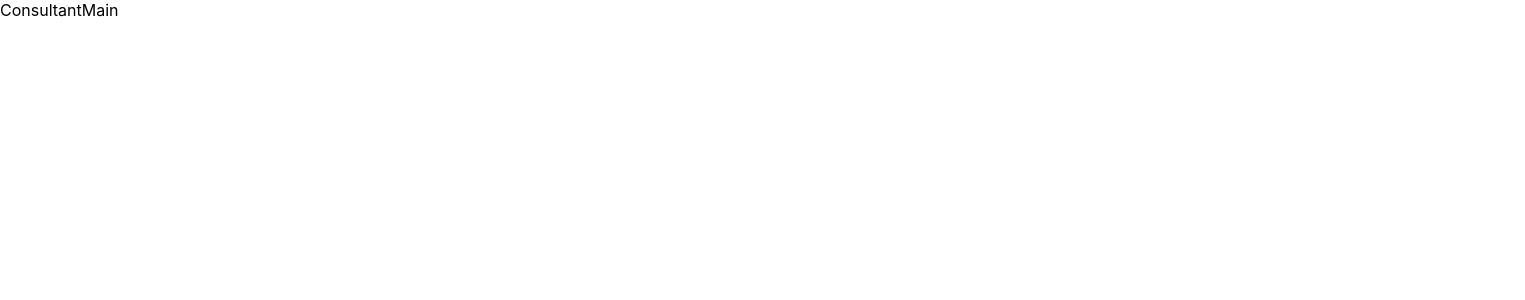
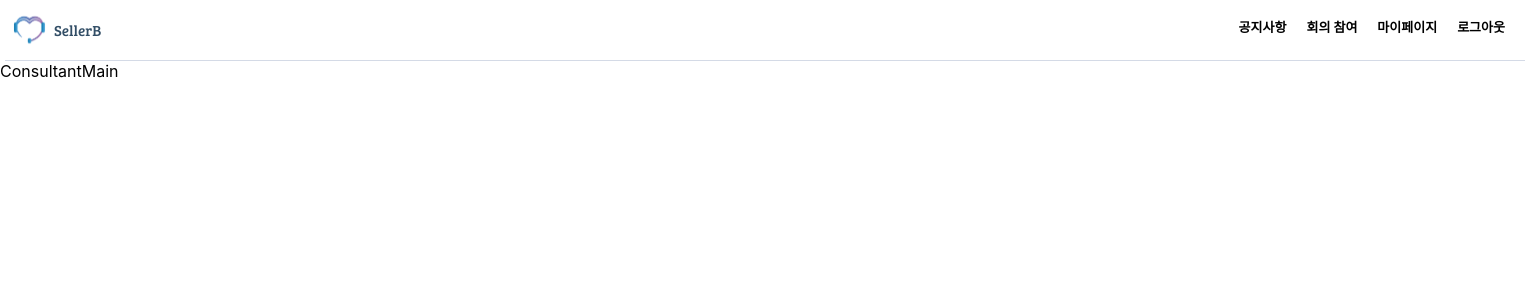
Before and after one commit to henginthere/Seller-B, a React (Create React App) app in the folder FE/sellerb_fe/: page /consultant/main in a window 1280 px wide. Shown: the top 300 px of the page, 1525 px wide, since content can reach past the window. Built offline with nearby package versions, Linux system fonts and the light colour scheme; a web font is replaced by a local one.

Commit message:
[S07P12D105-181] [FE] feat : Header UI Component 생성

```diff
--- /dev/null
+++ b/FE/sellerb_fe/src/components/Common/NavBar/NavBar.css
@@ -0,0 +1,49 @@
+
+.navbar-wrapper {
+    display: flex;
+    margin-left: 5px;
+    width: 1520px;
+    height: 60px;
+    border-bottom: solid 0.3px #D4DAE6;
+    /* border-width: 1410px; */
+}
+
+/* navbar-left START */
+.navbar-left {
+    justify-content: flex-start;
+    width: 50%;
+    display: flex;
+}
+
+.navbar-left .navbar-logo-img {
+    margin: 7px;
+    width: 35px;
+}
+
+.navbar-left .small-sellerb {
+    color: #324E66;
+
+    font-family: 'Bree Serif', cursive;
+    font-size: 15px;
+
+    margin-top: 20px;
+    /* margin-left: 100px; */
+}
+
+/* navbar-right START */
+.navbar-right {
+    justify-content: flex-end;
+    width: 50%;
+    display: flex;
+}
+
+.navbar-right .navbar-right-navigator {
+    display: flex;
+    justify-content: flex-end;
+}
+
+h4 {
+    font-size: 13px;
+
+    margin-right: 20px;
+}
--- /dev/null
+++ b/FE/sellerb_fe/src/components/Common/NavBar/NavBar.js
@@ -0,0 +1,26 @@
+import React from 'react'
+import './NavBar.css'
+
+function NavBar() {
+  return (
+    <>
+        <div className='navbar-wrapper'>
+            <div className='navbar-left'>
+                <img className='navbar-logo-img' alt='#' src={`${process.env.PUBLIC_URL}/img/sellerB_Logo.svg`} />
+                <div className='small-sellerb'>SellerB</div>
+            </div>
+            <div className='navbar-right'>
+                <div className='navbar-right-navigator'>
+                    <h4>공지사항</h4>
+                    <h4>회의 참여</h4>
+                    <h4>마이페이지</h4>
+                    <h4>로그아웃</h4>
+
+                </div>
+            </div>
+        </div>
+    </>
+  )
+}
+
+export default NavBar
--- a/FE/sellerb_fe/src/pages/Consultant/Main/ConsultantMain.js
+++ b/FE/sellerb_fe/src/pages/Consultant/Main/ConsultantMain.js
@@ -1,9 +1,13 @@
 import React from 'react'
 
+import NavBar from '../../../components/Common/NavBar/NavBar'
 
 function ConsultantMain() {
   return (
-    <div>ConsultantMain</div>
+    <>
+    <NavBar></NavBar>
+      <div>ConsultantMain</div>
+    </>
   )
 }
 
```
Also changed, not shown: FE/sellerb_fe/public/img/sellerB_Logo.png (added), FE/sellerb_fe/public/img/sellerB_Logo.svg (added).
